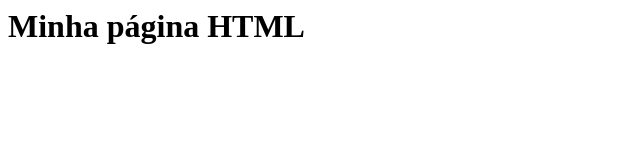
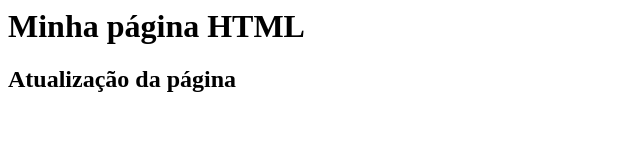
Before and after one commit to Glau2024/gama-no-github, a plain HTML site: page index.html in a window 1280 px wide. Shown: the whole page, without its empty margins (0-640 px from the left). Drawn offline with Linux system fonts and the light colour scheme.

Commit message:
arquivo index atualizado novamente

```diff
--- a/index.html
+++ b/index.html
@@ -1,5 +1,6 @@
 <html>
     <body>
         <h1>Minha página HTML</h1>
+        <h2>Atualização da página</h2>
     </body>
 </html>
```
